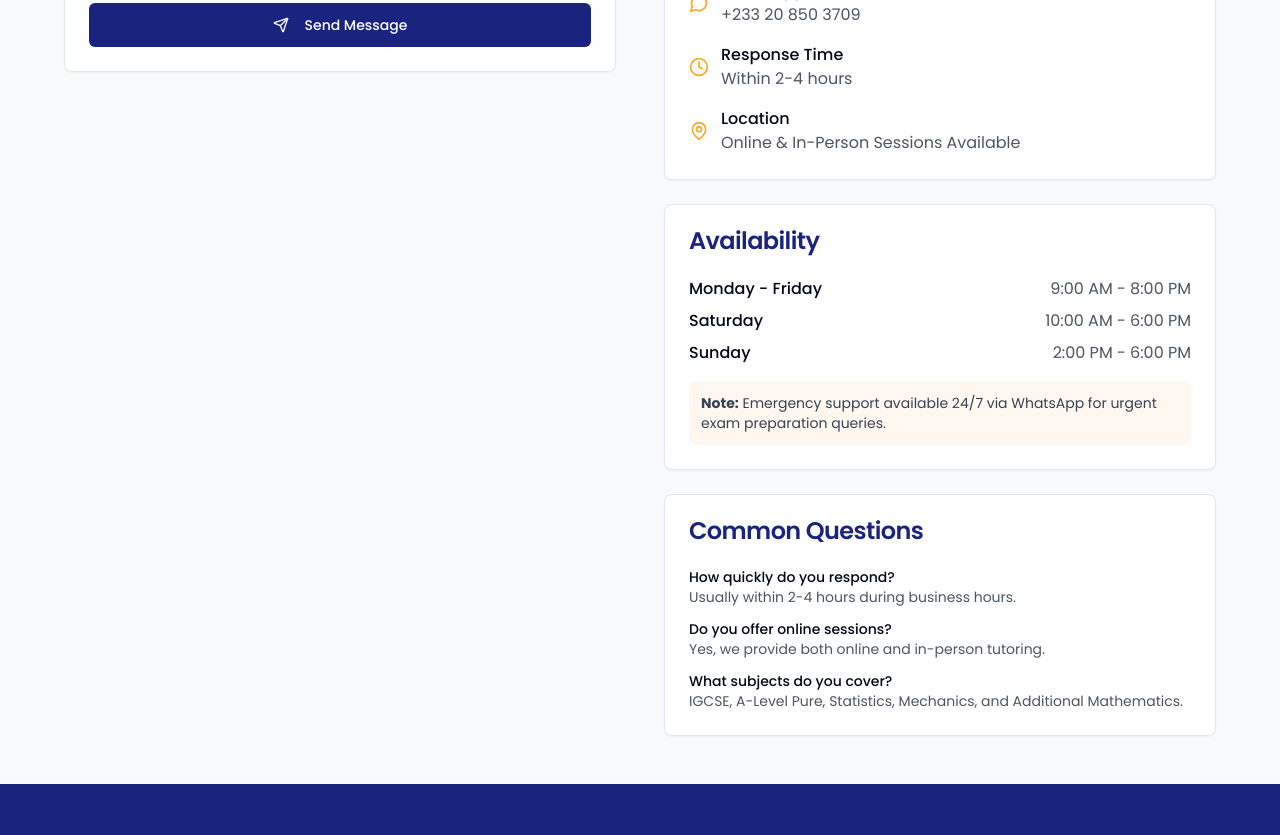
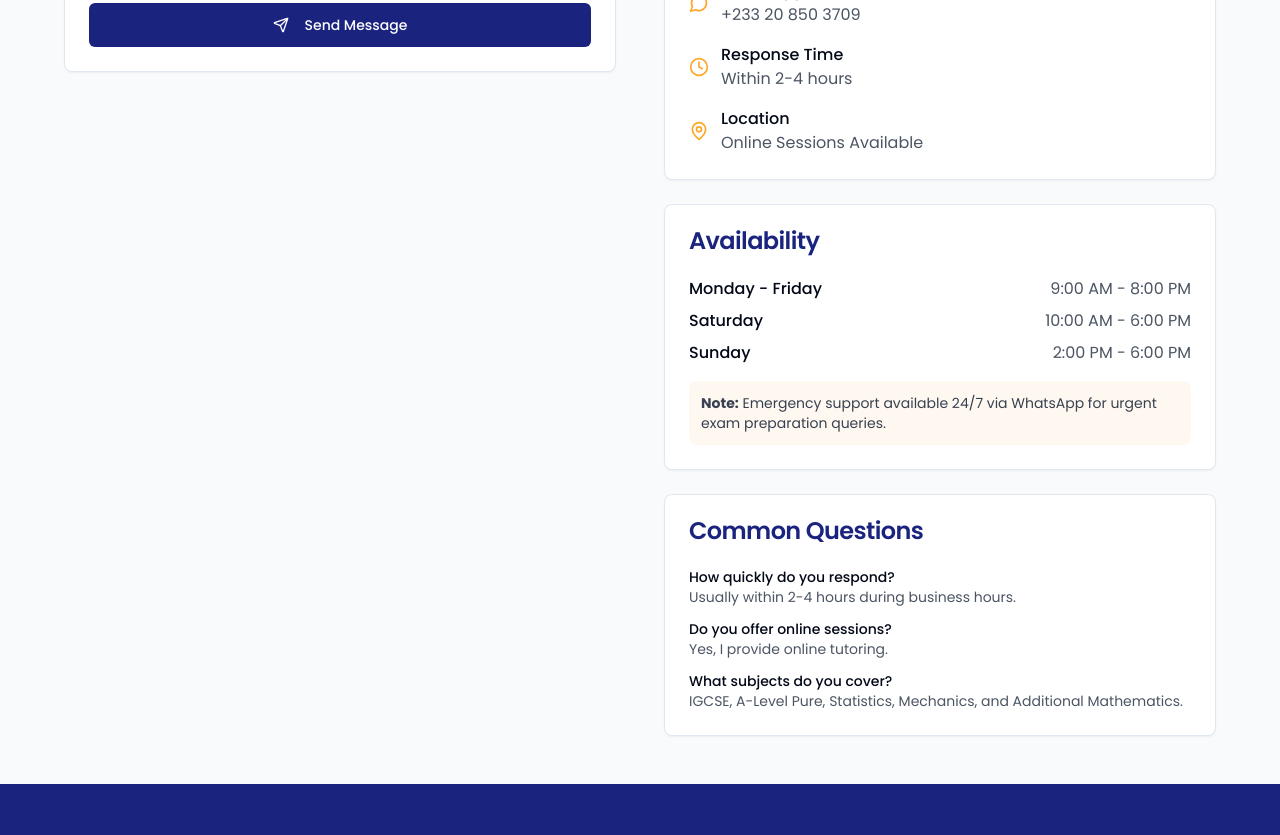
Before and after one commit to Rajthegreat123/Kweku-Online-Study, a React (Vite) app: page /contact in a window 1280 px wide. Shown: the part 640-1475 px from the top of the page. Built offline with nearby package versions, Linux system fonts and the light colour scheme.

Commit message:
Update Contact.tsx

```diff
--- a/src/pages/Contact.tsx
+++ b/src/pages/Contact.tsx
@@ -166,7 +166,7 @@ const Contact = () => {
                     <MapPin className="text-kweku-orange mr-3 flex-shrink-0" size={20} />
                     <div>
                       <p className="font-medium">Location</p>
-                      <p className="text-gray-600">Online & In-Person Sessions Available</p>
+                      <p className="text-gray-600">Online Sessions Available</p>
                     </div>
                   </div>
                 </CardContent>
@@ -213,7 +213,7 @@ const Contact = () => {
                     </div>
                     <div>
                       <p className="font-medium text-sm">Do you offer online sessions?</p>
-                      <p className="text-sm text-gray-600">Yes, we provide both online and in-person tutoring.</p>
+                      <p className="text-sm text-gray-600">Yes, I provide online tutoring.</p>
                     </div>
                     <div>
                       <p className="font-medium text-sm">What subjects do you cover?</p>
```
